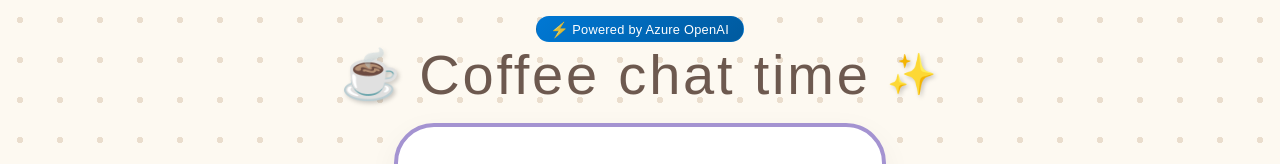
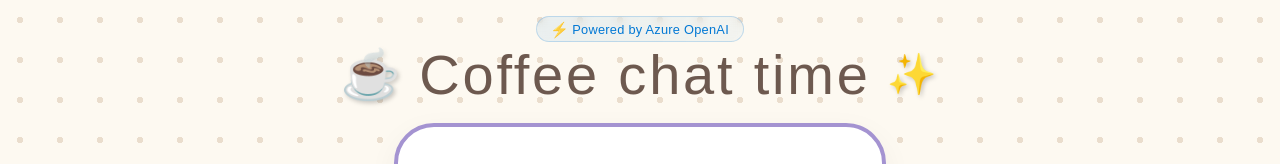
Before and after one commit to raynya1212/coffee-chat-generator-aoai, a Next.js app: page / in a window 1280 px wide. Shown: the top 164 px of the page. Built offline with nearby package versions, Linux system fonts and the light colour scheme; a web font is replaced by a local one.

Commit message:
Revert Powered by badge to glowy Azure style

```diff
--- a/src/app/page.module.css
+++ b/src/app/page.module.css
@@ -133,12 +133,13 @@
     gap: 4px;
     font-family: var(--font-capriola), sans-serif;
     font-size: 0.8rem;
-    color: #ffffff;
-    background: linear-gradient(135deg, #0078D4, #005A9E);
-    border: 1px solid rgba(0, 120, 212, 0.3);
+    color: #0078D4;
+    background: linear-gradient(135deg, rgba(0, 120, 212, 0.08), rgba(0, 120, 212, 0.04));
+    border: 1px solid rgba(0, 120, 212, 0.2);
     border-radius: 20px;
     padding: 4px 14px;
     letter-spacing: 0.02em;
+    backdrop-filter: blur(4px);
 }
 
 .azureLogo {
```
